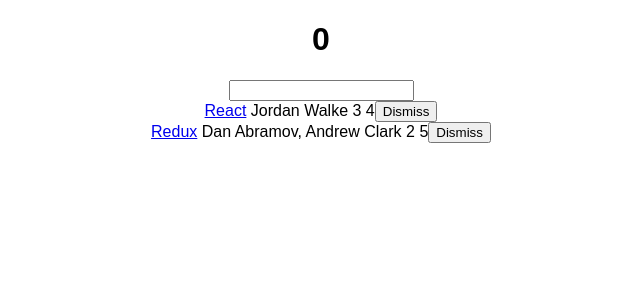
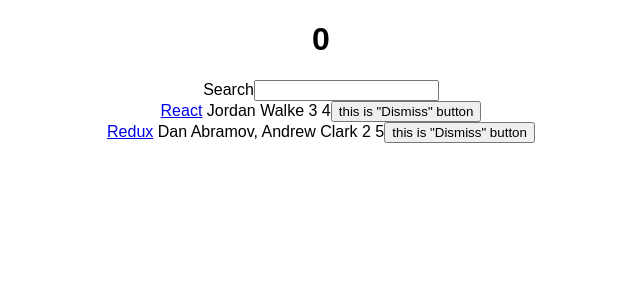
Before and after one commit to dominik-kolasinski/react-tut, a React (Create React App) app: page / in a window 1280 px wide. Shown: the top 300 px of the page, without its empty margins (319-959 px from the left). Built offline with nearby package versions, Linux system fonts and the light colour scheme.

Commit message:
refactored 3 elemnts into functional stateless component

```diff
--- a/src/App.js
+++ b/src/App.js
@@ -1,4 +1,4 @@
-import React, { Component } from 'react';
+import React, {Component} from 'react';
 import './App.css';
 
 const list = [
@@ -40,7 +40,7 @@
     this.state = {
       list,
       counter,
-      searchTerm: ''
+      searchTerm: '',
     };
 
     this.onDismiss = this.onDismiss.bind(this);
@@ -66,7 +66,9 @@
         <Search
           value={searchTerm}
           onChange={this.onSearchChange}
-        />
+        >
+          Search
+        </Search>
         <Table
           list={list}
           pattern={searchTerm}
@@ -77,23 +79,20 @@
   }
 }
 
-class Search extends Component {
-  render() {
-    const {value, onChange} = this.props;
-    return (
+const Search = ({value, onChange, children}) => {
+  return(
     <form>
+      {children}
       <input
         type="text"
         value={value}
-          onChange={onChange}/>
+        onChange={onChange}
+      />
     </form>
-    )
-  }
+  );
 }
 
-class Table extends Component {
-  render() {
-    const {list, pattern, onDismiss} = this.props;
+const Table = ({ list, pattern, onDismiss }) => {
   return (
     <div>
       {list.filter(isSearched(pattern)).map(item =>
@@ -105,18 +104,26 @@
           <span> {item.num_comments}</span>
           <span> {item.points}</span>
           <span>
-              <button
-                onClick={() => onDismiss(item.objectID)}
-                type="button"
-              >
+              <Button onClick={() => onDismiss(item.objectID)}>
                 Dismiss
-              </button>
+              </Button>
             </span>
         </div>
       )}
     </div>
   );
 }
+
+const Button = ({ onClick, className = '', children }) => {
+  return(
+    <button
+      onClick={onClick}
+      className={className}
+      type="button"
+    >
+      this is "{children}" button
+    </button>
+  );
 }
 
 export default App;
```
Lines whose indentation alone changed are shown as unchanged.
